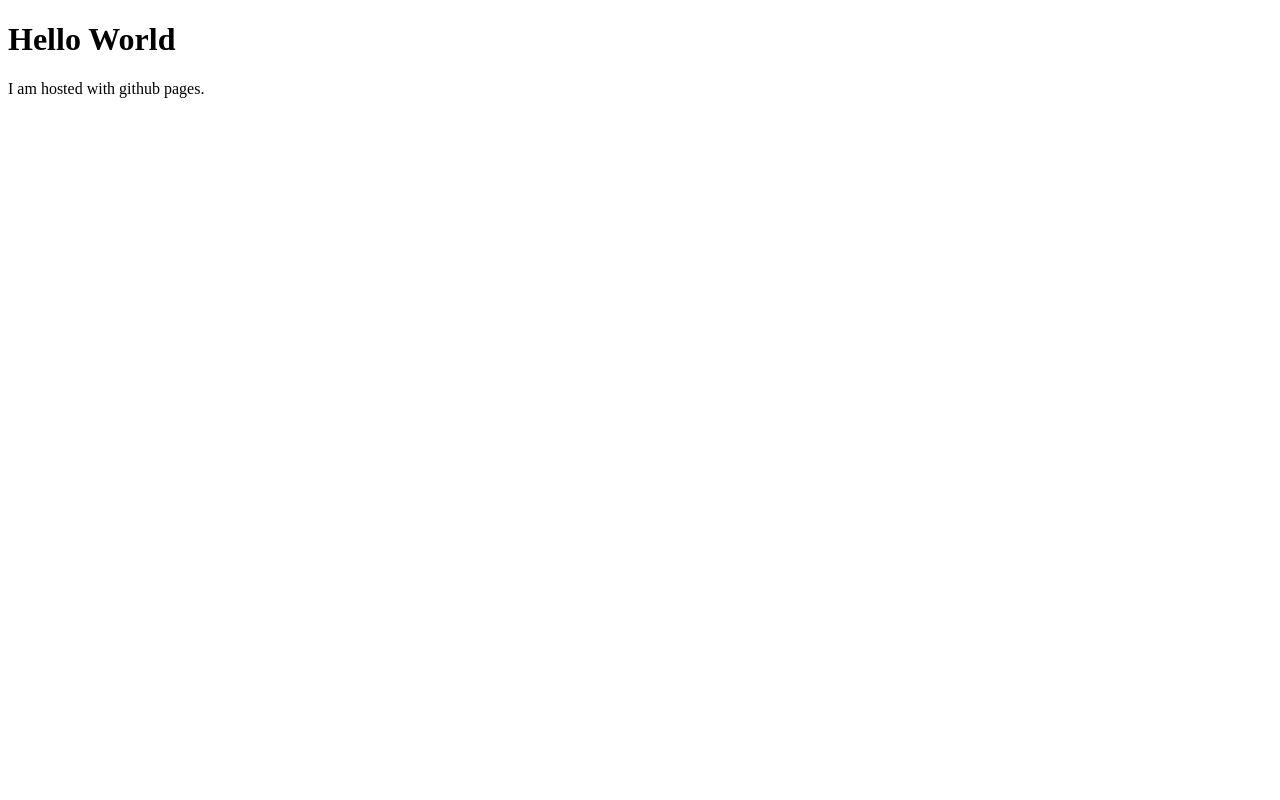
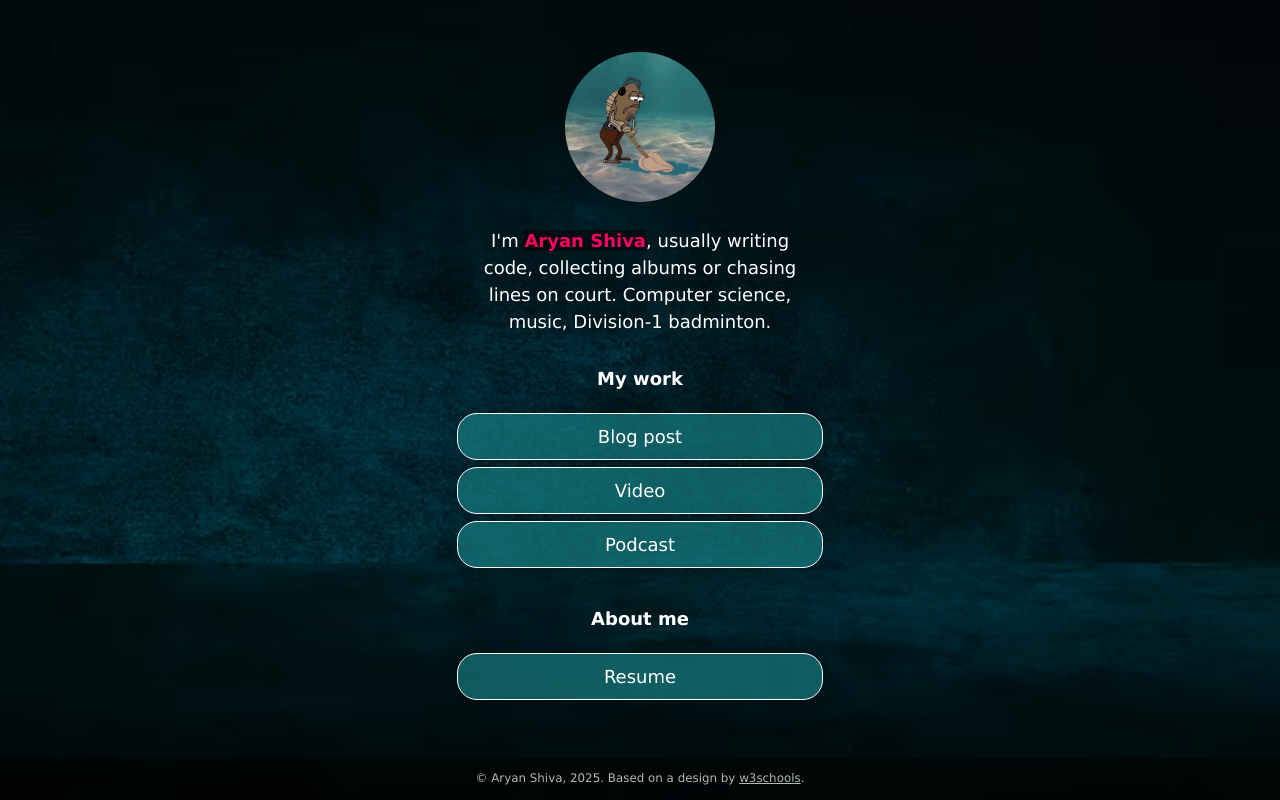
Before and after one commit to aryan0805/aryan0805.github.io, a plain HTML site: page index.html in a window 1280 px wide. Drawn offline with Linux system fonts and the light colour scheme.

Commit message:
added website template

```diff
--- /dev/null
+++ b/css/style.css
@@ -0,0 +1,231 @@
+:root {
+    --primaryText: #fff;
+    --secondaryText: #ff015e;
+    --primary: rgba(25, 140, 144, 0.6);
+    --secondary: rgba(255, 1, 94, .60);
+    --buttonHover: rgba(12, 50, 99, 0.4);
+    --smallButtonHover: rgba(0, 0, 0, .25);
+}
+
+html {
+    box-sizing: border-box;
+    /* keeps button boxes within phone screen width */
+    -ms-text-size-adjust: 100%;
+    -webkit-text-size-adjust: 100%;
+    height: 100%;
+}
+
+*,
+*:before,
+*:after {
+    box-sizing: inherit;
+}
+
+body {
+    margin: 0;
+    min-height: 100%;
+    /* The image used for the site background. Try changing skyscape.jpg to stars.jpg. Put a replacement photo in the images folder and, in line 21 below, replace skyscape.jpg with yourbackgroundfilename.jpg */
+    /* The linear gradient darkens the image, like putting a sunglasses lens on top of it. If you want to darken the image even more, change 0.1 (both times) to 0.3 or higher */
+    background: linear-gradient(rgba(0, 0, 0, 0.1), rgba(0, 0, 0, 0.1)), url(../images/texture.jpg);
+    /* Prevents the browser from repeating or "tiling" the background image */
+    background-repeat: no-repeat;
+    background-position: center;
+    /* Freezes the image so that even the content scrolls down, the background stays put */
+    background-attachment: fixed;
+    /* Resizes the background image to cover the entire container */
+    background-size: cover;
+    font-family: Futura, Verdana, sans-serif;
+    line-height: 1.5;
+    font-size: 18px;
+    display: flex;
+    flex-direction: column;
+    justify-content: space-around;
+    align-items: center;
+}
+
+h1 {
+    font-size: 1em;
+}
+
+h2 {
+    font-size: 1em;
+    margin-bottom: 0;
+}
+
+img {
+    margin: .5em 1em;
+    /* border: 1px solid #ccc; */
+    border-radius: 50%;
+    height: 150px;
+    max-width: 100%;
+    object-fit: cover;
+    /* Resizes the image to cover the entire container */
+}
+
+.container {
+    text-align: center;
+    width: 100%;
+    padding: 0;
+    margin-right: auto;
+    margin-left: auto;
+    flex: 1;
+    display: flex;
+    flex-direction: column;
+    justify-content: center;
+}
+
+.image-container {
+    text-align: center;
+    width: 100%;
+}
+
+.main-text-color {
+    color: var(--primaryText);
+}
+
+.name {
+    color: var(--secondaryText);
+}
+
+.name strong {
+    background-color: rgba(0, 0, 0, 0.50);
+}
+
+.section-header {
+    padding-top: .5em;
+}
+
+.button,
+.intro,
+.links-container,
+.slidedown,
+.external-link {
+    width: 100%;
+    min-width: 50%;
+    padding: .5em 1em;
+    text-decoration: none;
+    color: inherit;
+    text-align: center;
+}
+
+.button, .external-link {
+    border: 1px solid var(--primaryText);
+    border-radius: 20px;
+    box-shadow: 7px 6px 28px 1px rgba(0, 0, 0, 0.24);
+    overflow: hidden;
+    white-space: nowrap;
+    display: inline-block;
+    background-color: var(--primary);
+    cursor: pointer;
+    transition: 0.2s all;
+}
+
+.button:not(.highlight) {
+    background-color: var(--primary);
+}
+
+@media (hover: hover) {
+    .button:hover { background-color: var(--buttonHover); }
+}
+
+.button.highlight {
+    background-color: var(--secondary);
+}
+
+.button:active, .external-link:active {
+    transform: scale(0.98);
+    /* Scaling button to 0.98 to its original size */
+    box-shadow: 3px 2px 22px 1px rgba(0, 0, 0, 0.24);
+    /* Lowering the shadow */
+}
+
+.intro {
+    margin: 0 auto;
+}
+
+.section {
+    margin-top: 1em;
+}
+
+.slidedown {
+    margin: 0 auto;
+    padding: 0;
+    -webkit-transition: height .4s ease;
+    -o-transition: height .4s ease;
+    transition: height .4s ease;
+    overflow: hidden;
+    height: 0;
+}
+
+.external-link {
+    border: 1px solid var(--primaryText);
+    border-radius: 20px;
+    background-color: transparent;
+    display: flex;
+    align-items: center;
+    justify-content: center;
+    padding: 0;
+    margin: .5em auto 1.5em auto;
+    text-decoration: none;
+    color: inherit;
+    height: 2em;
+    width: 6em;
+}
+
+.external-link:hover {
+    background-color: var(--smallButtonHover)
+}
+
+.description {
+    display: flex;
+    text-align: left;
+    flex-direction: column;
+    padding: 0 .6em;
+}
+
+.description > p {
+    margin: .5em 0;
+}
+
+.footer {
+  font-size: .66em;
+  background-color: rgba(0, 0, 0, .5);
+  color: rgba(225, 225, 225, .8);
+  text-decoration: none;
+  width: 100%;
+  min-height: 3em;
+  display: flex;
+  align-items: center;
+  justify-content: center;
+  position: relative;
+}
+
+.footer a {
+    color: inherit;
+}
+
+/* Media queries allow you to change style properties according to the screen width. In this case, if the screen is AT LEAST 540 pixels wide (bigger than a standard phone), the .container resizes to 540 pixels and the buttons and intro resize to 85% of the container width */
+@media (min-width: 540px) {
+    .container {
+        max-width: 540px;
+    }
+
+    .button,
+    .intro,
+    .slidedown {
+        width: 85%;
+    }
+}
+
+/* If the screen is AT LEAST 768 pixels wide (standard tablet or larger), the .container resizes to 750 pixels and the buttons and intro resize to 40% of the container width */
+@media (min-width: 768px) {
+    .container {
+        max-width: 768px;
+    }
+
+    .button,
+    .intro,
+    .slidedown {
+        width: 40%;
+    }
+}
--- a/index.html
+++ b/index.html
@@ -1,7 +1,81 @@
 <!DOCTYPE html>
-<html>
-    <body>
-        <h1>Hello World</h1>
-        <p>I am hosted with github pages.</p>
-    </body>
+<!-- This page is adapted from w3schools "How to make a link tree website https://www.w3schools.com/howto/howto_website_create_linktree.asp" -->
+<html lang="en">
+
+<head>
+  <meta charset="utf-8" />
+  <meta name="viewport" content="width=device-width, initial-scale=1" />
+  <!-- Add your name below -->
+  <title>Aryan Shiva</title>
+  <link rel="stylesheet" href="css/style.css">
+</head>
+
+<body class="main-text-color">
+  <!-- Content container. Everything except footer goes here -->
+  <div class="container">
+    <!-- Image and name container. Put your replacement photo—which you should crop to be square—in the images folder, then change the source attribute to images/yourportraitfilename.jpg. This path says, "Look in the images folder for yourportraitfilename.jpg." Be sure to change the alt text, too. -->
+    <div class="image-container">
+      <img src="images/webpfp.jpg" alt="Photo from Pinterest">
+    </div>
+    <div class="intro">
+      I'm <span class="name"><strong>Aryan Shiva</strong></span>, usually writing code, collecting albums or chasing
+      lines on
+      court. Computer science, music, Division-1 badminton.
+    </div>
+    <div class="section-header">
+      <h1>My work</h1>
+    </div>
+    <!-- Replace the # inside of the href="#" with your links. -->
+    <div class="links-container">
+      <div class="button toggle">Blog post</div>
+      <div class="slidedown">
+        <div class="description">
+          <h2>Blog post title</h2>
+          <p>Craving something because of a 60-second social media clip? My latest post digs into how social media food
+            influencers
+             ̰became today’s most trusted taste makers and why we believe them, how social proof fuels the hype. ̰ It’s
+            a quick, balanced read that celebrates the discovery and asks you to stay curious (and a little skeptical)
+            the next time a TikTok sends you to that “must-try” spot.</p>
+          <a href="https://medium.com/@aryan05/social-media-food-bloggers-and-why-they-influence-how-you-feel-about-food-f640ff31fa7f"
+            class="external-link" target="_blank">Read</a>
+        </div>
+      </div>
+
+      <div class="button toggle">Video</div>
+      <div class="slidedown">
+        <div class="description">
+          <h2>Video title</h2>
+          <p>Add a short but appealing description of your video.</p>
+          <a href="#" class="external-link" target="_blank">Watch</a>
+        </div>
+      </div>
+      <div class="button toggle">Podcast</div>
+      <div class="slidedown">
+        <div class="description">
+          <h2>Podcast title</h2>
+          <p>Add a short but appealing description of your podcast</p>
+          <a href="#" class="external-link" target="_blank">Listen</a>
+        </div>
+      </div>
+    </div>
+
+    <!-- Replace # with PDF from Google Docs, or replace the entire section with whatever you want. Or delete it! Or add another section below it!-->
+    <div class="section-header">
+      <h1>About me</h1>
+    </div>
+
+    <div class="links-container">
+      <a href="https://docs.google.com/document/d/11cknw-uiu82FA8EUE-x9Uo1-BjAdBeGS/edit?usp=sharing&ouid=103065959036481175338&rtpof=true&sd=true"
+        class="button" target="_blank">Resume</a>
+    </div>
+
+  </div>
+  <div class="footer">
+    <p>© Aryan Shiva, 2025. Based on a design by <a
+        href="https://www.w3schools.com/howto/howto_website_create_linktree.asp" target="_blank">w3schools</a>.
+    </p>
+  </div>
+  <script type="text/javascript" src="js/slider.js"></script>
+</body>
+
 </html>
--- /dev/null
+++ b/js/slider.js
@@ -0,0 +1,19 @@
+document.addEventListener("DOMContentLoaded", () => {
+  const a = document.querySelectorAll(".toggle");
+  a.forEach((e) => {
+    e.addEventListener("click", function () {
+      let slider = this.nextElementSibling;
+      if (slider.style.height) {
+        slider.style.height = null;
+        e.classList.remove("highlight");
+      } else {
+        document.querySelectorAll(".toggle.highlight").forEach((f) => {
+          f.classList.remove("highlight");
+          f.nextElementSibling.style.height = null;
+        });
+        e.classList.add("highlight");
+        slider.style.height = slider.scrollHeight + "px";
+      }
+    })
+  })
+})
```
Also changed, not shown: images/portrait.jpg (added), images/skyscape.jpg (added), images/stars.jpg (added), images/texture.jpg (added), images/webpfp.jpg (added), 1 other file.
